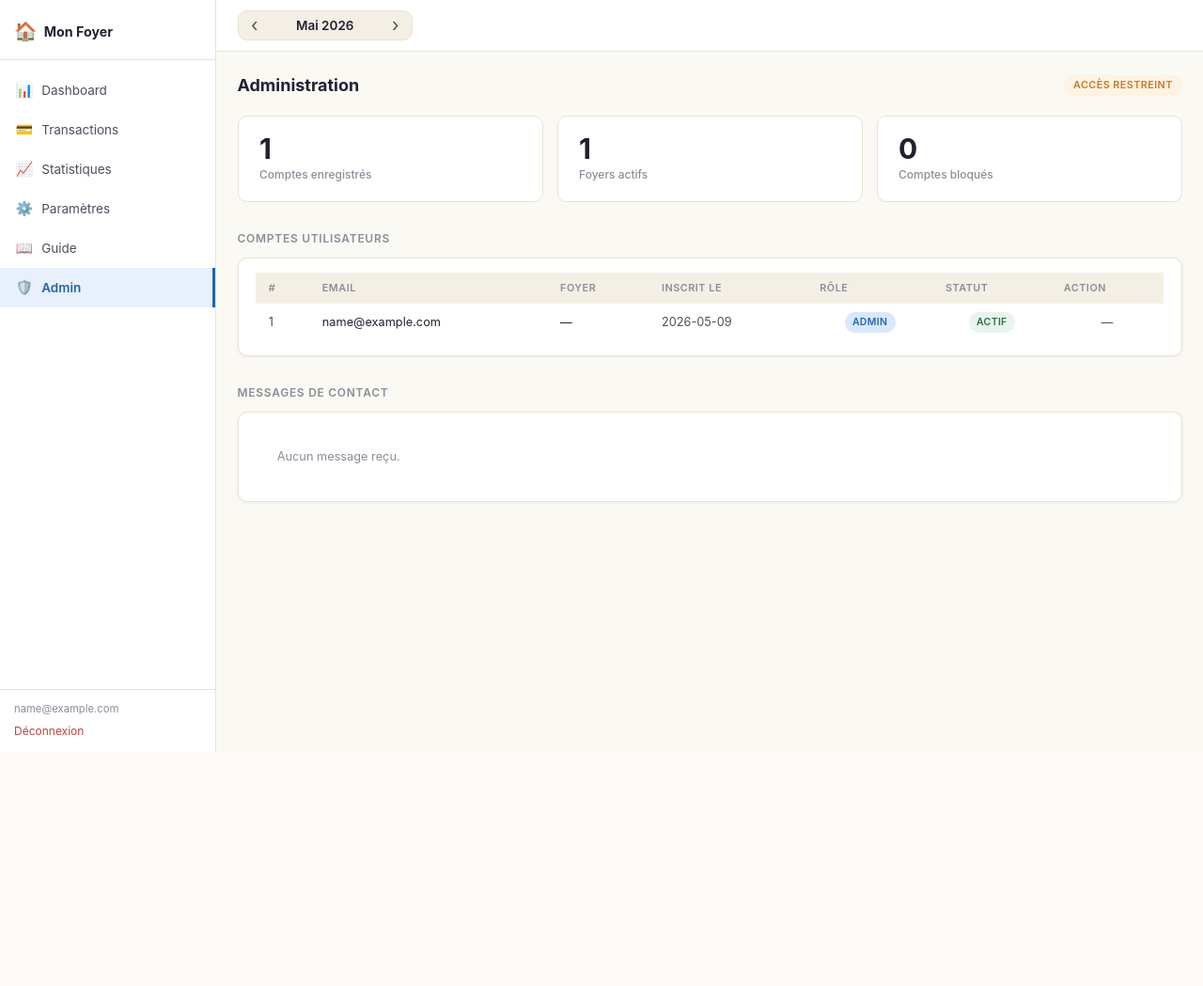
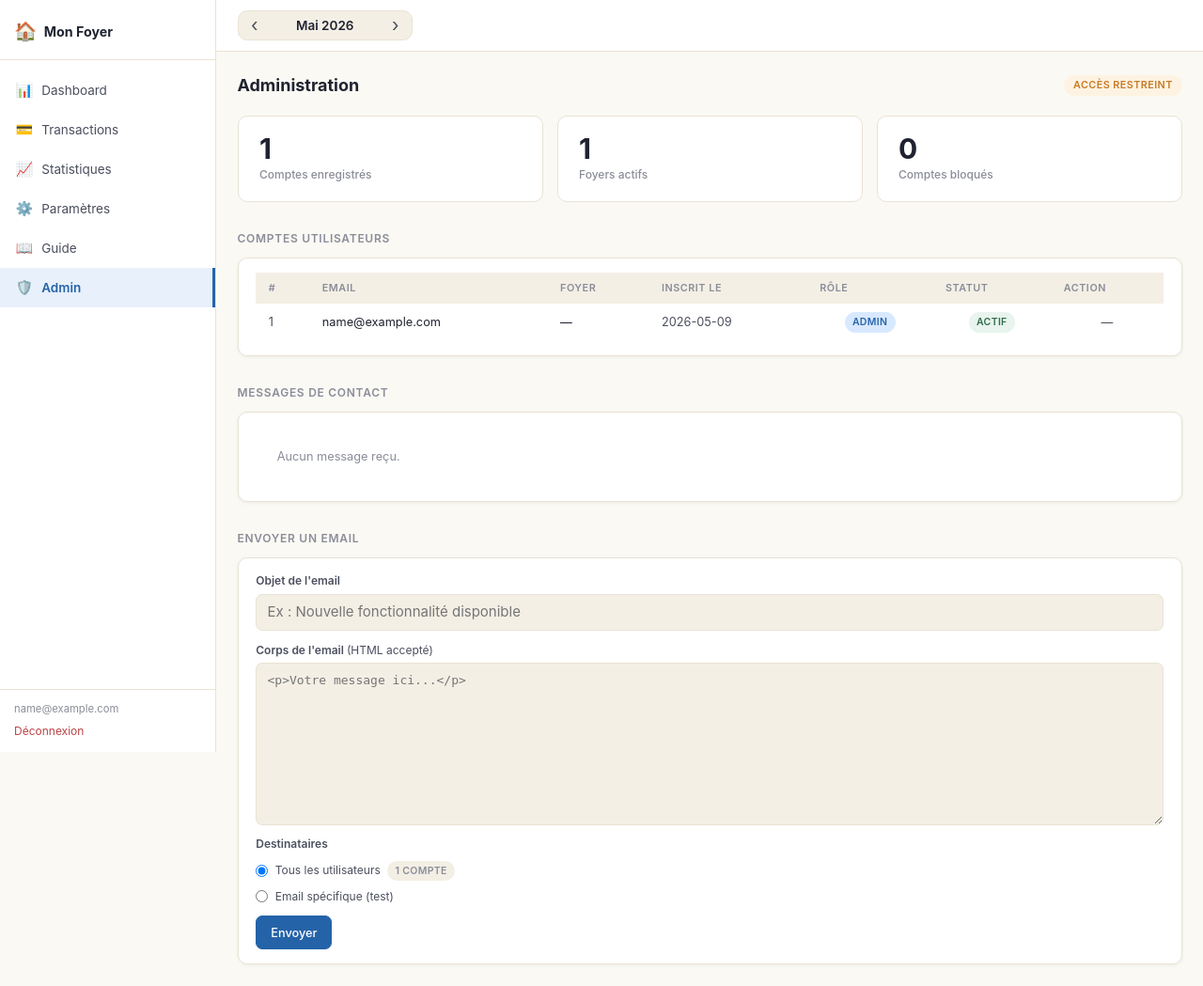
Before and after one commit to liammoussaoui1104-star/budget-web, a Flask app: page /admin in a window 1280 px wide. Shown: the whole page at 94% size. Before the commit the page ends 800 px from the top, so only its background shows below. Run offline with Flask 3, Linux system fonts and the light colour scheme; the visitor is signed in with stand-in values (Sample User, id 1); data comes from the database, SQL or seed files in the repository; data that the repository does not hold is empty; some libraries are stand-ins or nearby versions.

Commit message:
Email bienvenue + envoi groupé admin avec ciblage

```diff
--- a/app.py
+++ b/app.py
@@ -129,6 +129,10 @@ def register():
             flash("Cet email est déjà utilisé.", "error")
             return render_template("register.html")
         session["pending_uid"] = uid
+        try:
+            _send_welcome_email(email, household)
+        except Exception as e:
+            app.logger.error("Brevo welcome email error: %s", e)
         return redirect(url_for("setup"))
     return render_template("register.html")
 
@@ -670,6 +674,60 @@ def admin_mark_lu(msg_id):
     return jsonify(ok=True)
 
 
+@app.route("/admin/send_email", methods=["POST"])
+@login_required
+def admin_send_email():
+    if not current_user.is_admin:
+        return jsonify(ok=False), 403
+    import requests as _req
+
+    data = request.get_json() or {}
+    subject = (data.get("subject") or "").strip()
+    html_content = (data.get("html_content") or "").strip()
+    target = data.get("target", "all")
+    specific_email = (data.get("specific_email") or "").strip()
+
+    if not subject or not html_content:
+        return jsonify(ok=False, error="Objet et corps de l'email sont requis."), 400
+
+    api_key = os.environ.get("BREVO_API_KEY", "")
+    from_email = os.environ.get("MAIL_FROM", "noreply@budget-familial.app")
+
+    if target == "specific":
+        if not specific_email:
+            return jsonify(ok=False, error="Adresse email requise."), 400
+        recipients = [specific_email]
+    else:
+        all_users = db.get_all_users()
+        recipients = [u["email"] for u in all_users if u["email"]]
+
+    sent = 0
+    failed = 0
+    errors = []
+
+    for email_addr in recipients:
+        payload = {
+            "sender": {"email": from_email, "name": "Budget Familial"},
+            "to": [{"email": email_addr}],
+            "subject": subject,
+            "htmlContent": html_content,
+        }
+        try:
+            resp = _req.post(
+                "https://api.brevo.com/v3/smtp/email",
+                json=payload,
+                headers={"api-key": api_key, "Content-Type": "application/json"},
+                timeout=10,
+            )
+            resp.raise_for_status()
+            sent += 1
+        except Exception as e:
+            failed += 1
+            errors.append(f"{email_addr}: {str(e)[:100]}")
+
+    return jsonify(ok=True, sent=sent, failed=failed, errors=errors)
+
+
 # ── Guide ──────────────────────────────────────────────────────────────────
 
 @app.route("/guide")
@@ -683,6 +741,103 @@ def guide():
         y=y, m=m, mois_fr=MOIS_FR[m],
         py=py, pm=pm, ny=ny, nm=nm
     )
+
+
+# ── Emails transactionnels ─────────────────────────────────────────────────
+
+def _send_welcome_email(to_email, household_name):
+    import requests as _req
+    api_key = os.environ.get("BREVO_API_KEY", "")
+    from_email = os.environ.get("MAIL_FROM", "noreply@budget-familial.app")
+    html = f"""<!DOCTYPE html>
+<html lang="fr">
+<head><meta charset="UTF-8"><meta name="viewport" content="width=device-width,initial-scale=1"></head>
+<body style="margin:0;padding:0;background:#f4f6f9;font-family:'Segoe UI',Arial,sans-serif">
+<table width="100%" cellpadding="0" cellspacing="0" style="background:#f4f6f9;padding:40px 16px">
+  <tr><td align="center">
+    <table width="100%" style="max-width:560px;background:#ffffff;border-radius:12px;overflow:hidden;box-shadow:0 2px 12px rgba(0,0,0,.08)">
+
+      <!-- Header -->
+      <tr>
+        <td style="background:linear-gradient(135deg,#1e3a5f 0%,#2563a8 100%);padding:36px 40px;text-align:center">
+          <div style="font-size:28px;font-weight:700;color:#ffffff;letter-spacing:-.5px">Budget Familial</div>
+          <div style="font-size:13px;color:rgba(255,255,255,.7);margin-top:6px">Gérez votre budget en toute sérénité</div>
+        </td>
+      </tr>
+
+      <!-- Body -->
+      <tr>
+        <td style="padding:40px 40px 32px">
+          <p style="margin:0 0 20px;font-size:22px;font-weight:600;color:#1e3a5f">
+            Bienvenue, {household_name}&nbsp;! 🎉
+          </p>
+          <p style="margin:0 0 16px;font-size:15px;color:#374151;line-height:1.7">
+            Merci d'avoir rejoint <strong>Budget Familial</strong>. Ton foyer est maintenant configuré et prêt à gérer vos finances en toute simplicité.
+          </p>
+          <p style="margin:0 0 16px;font-size:15px;color:#374151;line-height:1.7">
+            L'application va continuer à évoluer grâce aux retours des utilisateurs comme toi. Chaque suggestion compte et contribue à rendre l'expérience meilleure pour tous les foyers.
+          </p>
+          <p style="margin:0 0 28px;font-size:15px;color:#374151;line-height:1.7">
+            Et bonne nouvelle : <strong>Budget Familial sera bientôt disponible sur App Store et Play Store</strong> pour encore plus de praticité au quotidien. Reste connecté !
+          </p>
+
+          <!-- CTA Guide -->
+          <table cellpadding="0" cellspacing="0" width="100%" style="margin-bottom:16px">
+            <tr>
+              <td align="center">
+                <a href="https://budget-web-38nm.onrender.com/guide"
+                   style="display:inline-block;background:#2563a8;color:#ffffff;text-decoration:none;font-size:15px;font-weight:600;padding:14px 32px;border-radius:8px">
+                  📖 Consulter le guide d'utilisation
+                </a>
+              </td>
+            </tr>
+          </table>
+
+          <!-- CTA Contact -->
+          <table cellpadding="0" cellspacing="0" width="100%">
+            <tr>
+              <td align="center">
+                <a href="https://budget-web-38nm.onrender.com/contact"
+                   style="display:inline-block;background:#f8fafc;color:#2563a8;text-decoration:none;font-size:14px;font-weight:600;padding:12px 28px;border-radius:8px;border:1.5px solid #2563a8">
+                  ✉️ Envoyer une suggestion
+                </a>
+              </td>
+            </tr>
+          </table>
+        </td>
+      </tr>
+
+      <!-- Divider -->
+      <tr><td style="padding:0 40px"><hr style="border:none;border-top:1px solid #e5e7eb;margin:0"></td></tr>
+
+      <!-- Footer -->
+      <tr>
+        <td style="padding:24px 40px;text-align:center">
+          <p style="margin:0;font-size:12px;color:#9ca3af;line-height:1.6">
+            Tu reçois cet email car tu viens de créer un compte sur Budget Familial.<br>
+            &copy; Anas.m — Budget Familial
+          </p>
+        </td>
+      </tr>
+
+    </table>
+  </td></tr>
+</table>
+</body>
+</html>"""
+    payload = {
+        "sender": {"email": from_email, "name": "Budget Familial"},
+        "to": [{"email": to_email}],
+        "subject": f"Bienvenue sur Budget Familial, {household_name} !",
+        "htmlContent": html,
+    }
+    resp = _req.post(
+        "https://api.brevo.com/v3/smtp/email",
+        json=payload,
+        headers={"api-key": api_key, "Content-Type": "application/json"},
+        timeout=10,
+    )
+    resp.raise_for_status()
 
 
 # ── Mot de passe oublié ────────────────────────────────────────────────────
--- a/templates/admin.html
+++ b/templates/admin.html
@@ -129,6 +129,44 @@
   {% endif %}
 </div>
 
+<!-- Envoyer un email -->
+<div class="section-title" style="margin-top:2rem">Envoyer un email</div>
+<div class="card" style="margin-top:.75rem">
+  <form id="formSendEmail">
+    <div class="form-group">
+      <label>Objet de l'email</label>
+      <input type="text" id="emailSubject" placeholder="Ex : Nouvelle fonctionnalité disponible" required>
+    </div>
+    <div class="form-group">
+      <label>Corps de l'email <span class="text-sub" style="font-weight:400">(HTML accepté)</span></label>
+      <textarea id="emailBody" rows="8" placeholder="<p>Votre message ici...</p>" required
+                style="font-family:monospace;font-size:13px;resize:vertical"></textarea>
+    </div>
+    <div class="form-group">
+      <label>Destinataires</label>
+      <div style="display:flex;flex-direction:column;gap:.5rem;margin-top:.25rem">
+        <label style="display:flex;align-items:center;gap:.5rem;cursor:pointer;font-weight:400">
+          <input type="radio" name="emailTarget" value="all" id="targetAll" checked>
+          Tous les utilisateurs
+          <span class="badge badge-user" id="recipientCount">{{ users|length }} compte{{ 's' if users|length > 1 else '' }}</span>
+        </label>
+        <label style="display:flex;align-items:center;gap:.5rem;cursor:pointer;font-weight:400">
+          <input type="radio" name="emailTarget" value="specific" id="targetSpecific">
+          Email spécifique (test)
+        </label>
+        <div id="specificEmailWrap" style="display:none;margin-left:1.5rem">
+          <input type="email" id="specificEmailInput" placeholder="test@exemple.com"
+                 style="max-width:320px">
+        </div>
+      </div>
+    </div>
+    <div style="display:flex;align-items:center;gap:1rem;flex-wrap:wrap;margin-top:.5rem">
+      <button type="submit" class="btn btn-primary" id="btnSendEmail">Envoyer</button>
+      <span id="sendEmailResult" class="hidden"></span>
+    </div>
+  </form>
+</div>
+
 <div id="toastMsg" class="toast hidden"></div>
 {% endblock %}
 
@@ -188,6 +226,70 @@ function wireUnblock(btn, id) {
   });
 }
 
+// Toggle specific email field
+document.querySelectorAll('input[name="emailTarget"]').forEach(radio => {
+  radio.addEventListener('change', () => {
+    const wrap = document.getElementById('specificEmailWrap');
+    const inp = document.getElementById('specificEmailInput');
+    if (document.getElementById('targetSpecific').checked) {
+      wrap.style.display = 'block';
+      inp.required = true;
+    } else {
+      wrap.style.display = 'none';
+      inp.required = false;
+    }
+  });
+});
+
+// Send email form
+document.getElementById('formSendEmail').addEventListener('submit', async e => {
+  e.preventDefault();
+  const btn = document.getElementById('btnSendEmail');
+  const resultEl = document.getElementById('sendEmailResult');
+  const subject = document.getElementById('emailSubject').value.trim();
+  const html_content = document.getElementById('emailBody').value.trim();
+  const target = document.querySelector('input[name="emailTarget"]:checked').value;
+  const specific_email = document.getElementById('specificEmailInput').value.trim();
+
+  if (target === 'all') {
+    const count = document.getElementById('recipientCount').textContent;
+    if (!confirm(`Envoyer cet email à ${count} ?`)) return;
+  }
+
+  btn.disabled = true;
+  btn.textContent = 'Envoi en cours…';
+  resultEl.className = 'hidden';
+
+  try {
+    const res = await fetch('/admin/send_email', {
+      method: 'POST',
+      headers: {'Content-Type': 'application/json'},
+      body: JSON.stringify({ subject, html_content, target, specific_email })
+    });
+    const json = await res.json();
+    if (json.ok) {
+      let msg = `${json.sent} email(s) envoyé(s) ✓`;
+      if (json.failed > 0) {
+        msg += ` — ${json.failed} échec(s) : ${json.errors.slice(0,3).join(' | ')}`;
+      }
+      resultEl.textContent = msg;
+      resultEl.className = json.failed > 0 ? 'reconduire-result text-danger' : 'reconduire-result text-ok';
+      showToast(json.failed === 0 ? 'Emails envoyés ✓' : `Envoyé avec ${json.failed} erreur(s)`, json.failed === 0);
+    } else {
+      resultEl.textContent = 'Erreur : ' + (json.error || 'inconnue');
+      resultEl.className = 'reconduire-result text-danger';
+      showToast('Erreur : ' + (json.error || ''), false);
+    }
+  } catch (err) {
+    resultEl.textContent = 'Erreur réseau.';
+    resultEl.className = 'reconduire-result text-danger';
+    showToast('Erreur réseau.', false);
+  }
+
+  btn.disabled = false;
+  btn.textContent = 'Envoyer';
+});
+
 // Mark message as read
 document.querySelectorAll('.msg-mark-lu').forEach(btn => {
   btn.addEventListener('click', async () => {
```
